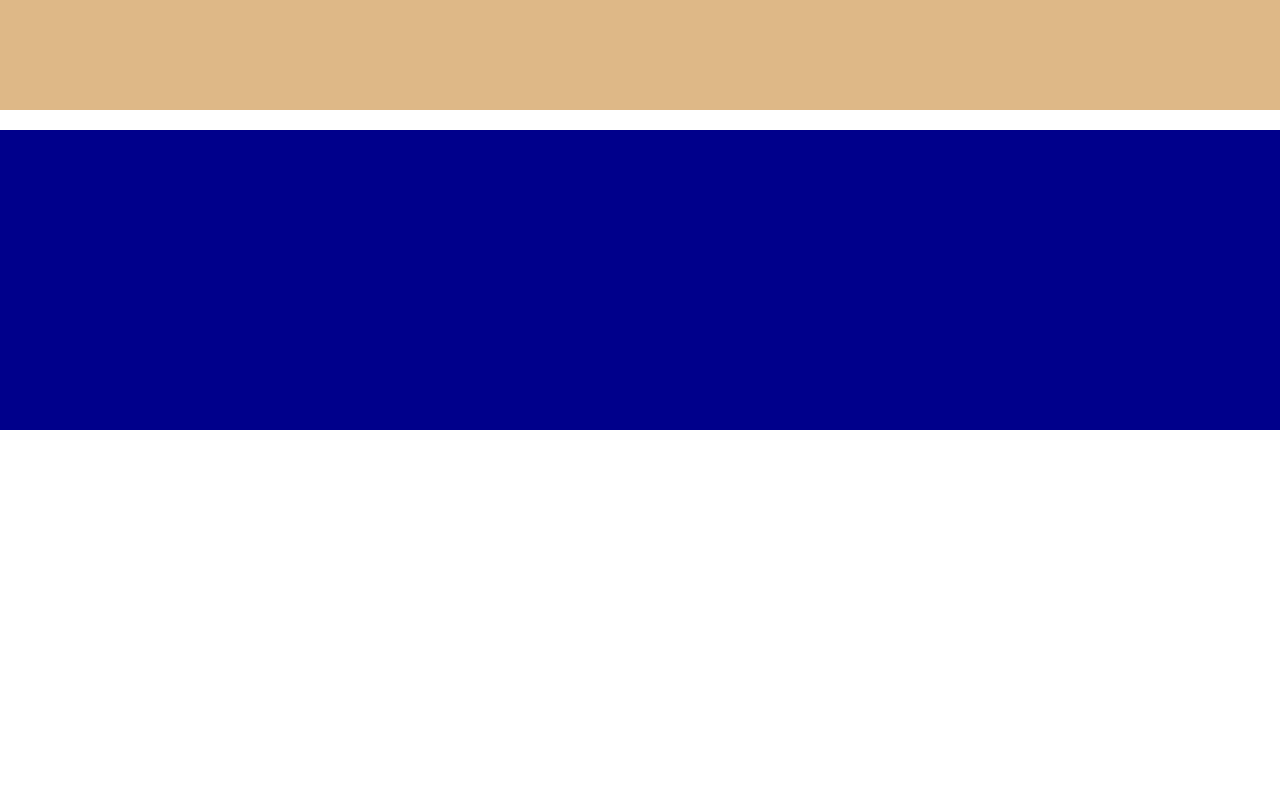
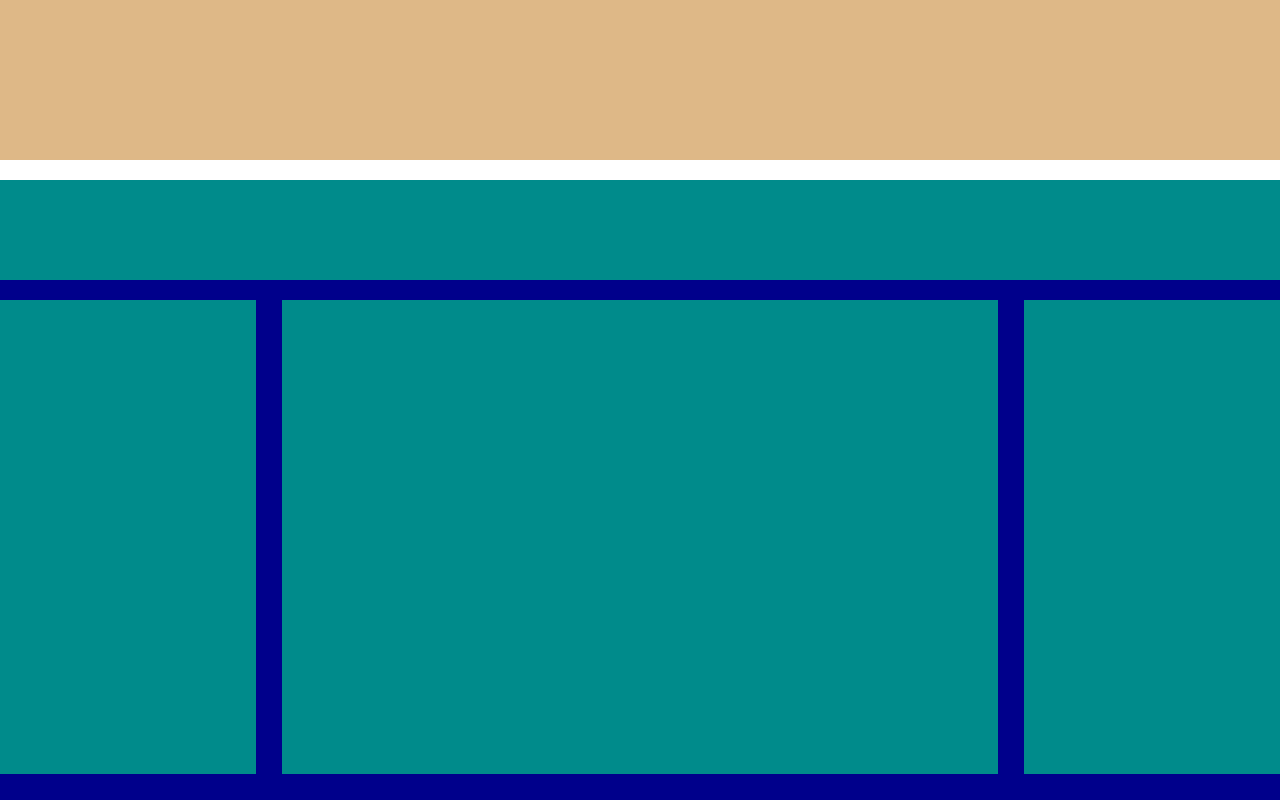
Before and after one commit to Nicholas91X/htmlcss-struttura-wp, a plain HTML site: page index.html in a window 1280 px wide. Shown: the part 310-1110 px from the top of the page. Before the commit the page ends 800 px from the top, so only its background shows below. Drawn offline with Linux system fonts and the light colour scheme.

Commit message:
fine main

```diff
--- a/css/style.css
+++ b/css/style.css
@@ -10,10 +10,20 @@
     margin-top: 20px;
 }
 
+.mb-20 {
+    margin-top: 20px;
+}
+
+.clearfix::after{
+    content: "";
+    clear: both;
+    display: table;
+}
+
 /* header */
 .header-container {
     width: 100%;
-    height: 100px;
+    height: 150px;
 }
 
 /* jumbotron */
@@ -25,9 +35,30 @@
 /* main */
 .main-container {
     width: 100%;
-    height: 300px;
 }
 
+.top-container {
+    width: 100%;
+    height: 100px;
+}
+
+.colonna-sinistra, .colonna-destra {
+    width: 20%;
+    height: 100%;
+    float: left;
+}
+
+.colonna-centrale {
+    width: 56%;
+    height: 100%;
+    float: left;
+    margin: 0 2%;
+}
+
+.central-container {
+    height: 100%;
+    padding-bottom: 2%;
+}
 /* debug */
 header .debug {
     background-color: blueviolet;
@@ -40,3 +71,17 @@ section .debug {
 main div.debug {
     background-color: darkblue;
 }
+
+.main-container.debug {
+    height: 500px;
+}
+
+.top-container.debug {
+    background-color: darkcyan;
+}
+
+div .colonna-sinistra.debug,
+div .colonna-destra.debug,
+div .colonna-centrale.debug {
+    background-color: darkcyan;
+}
--- a/index.html
+++ b/index.html
@@ -26,9 +26,37 @@
 
     <!-- main -->
     <main>
+        <!-- main container -->
         <div class="main-container mt-20 debug">
 
+            <!-- top container -->
+            <div class="top-container debug">
+
+            </div>
+            <!-- / top container -->
+
+            <!-- central-container -->
+            <div class="central-container clearfix mt-20 debug">
+
+                <!-- colonne central container -->
+
+                <!-- colonna sinistra -->
+                <div class="colonna-sinistra debug">
+
+                </div>
+                <!-- colonna centrale -->
+                <div class="colonna-centrale debug">
+
+                </div>
+                <!-- colonna destra -->
+                <div class="colonna-destra debug">
+
+                </div>
+                <!-- / colonne central container -->
+            </div>
+            <!-- / central-container -->
         </div>
+        <!-- / fine main container -->
     </main>
 
 </body>
```
